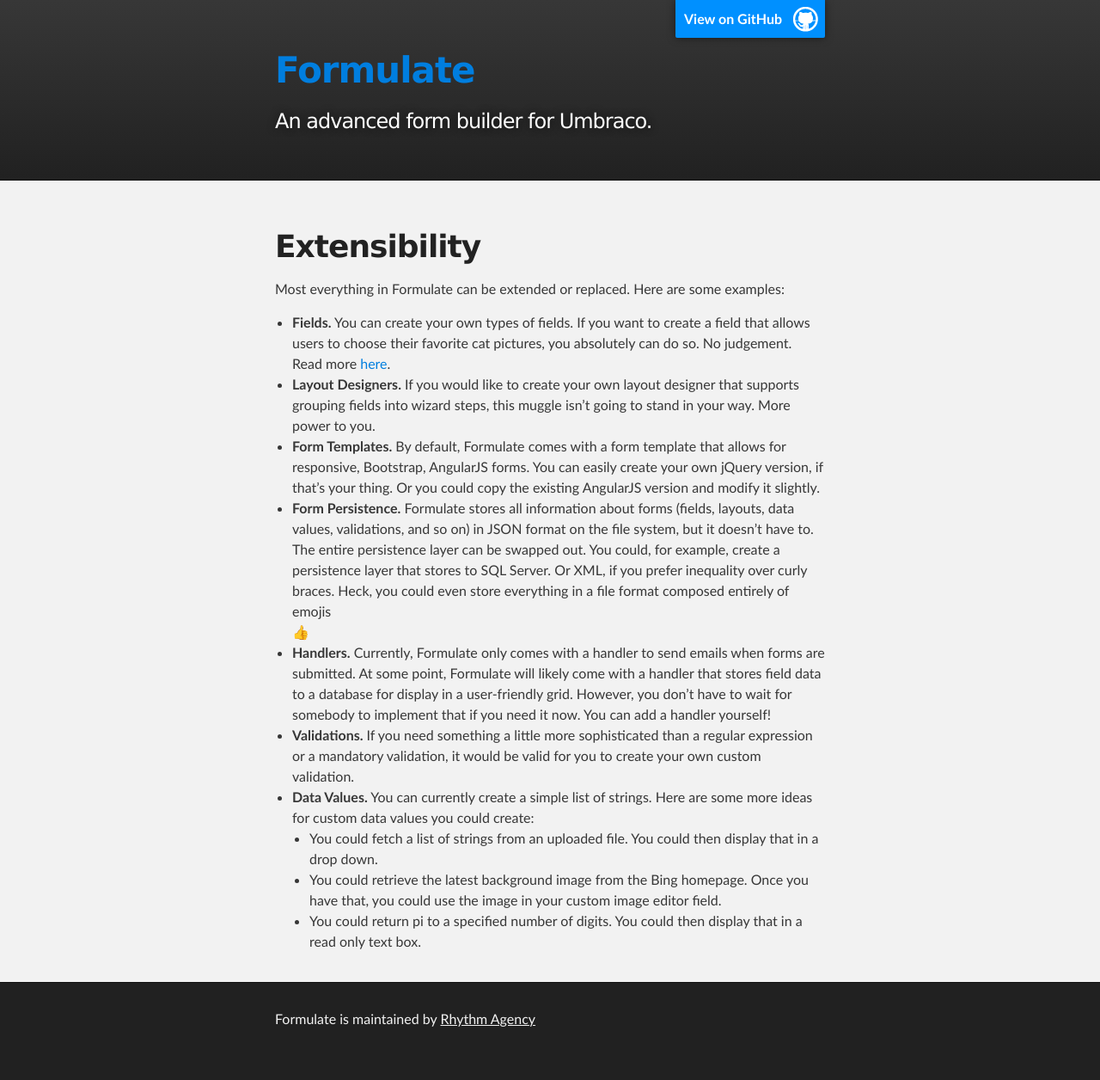
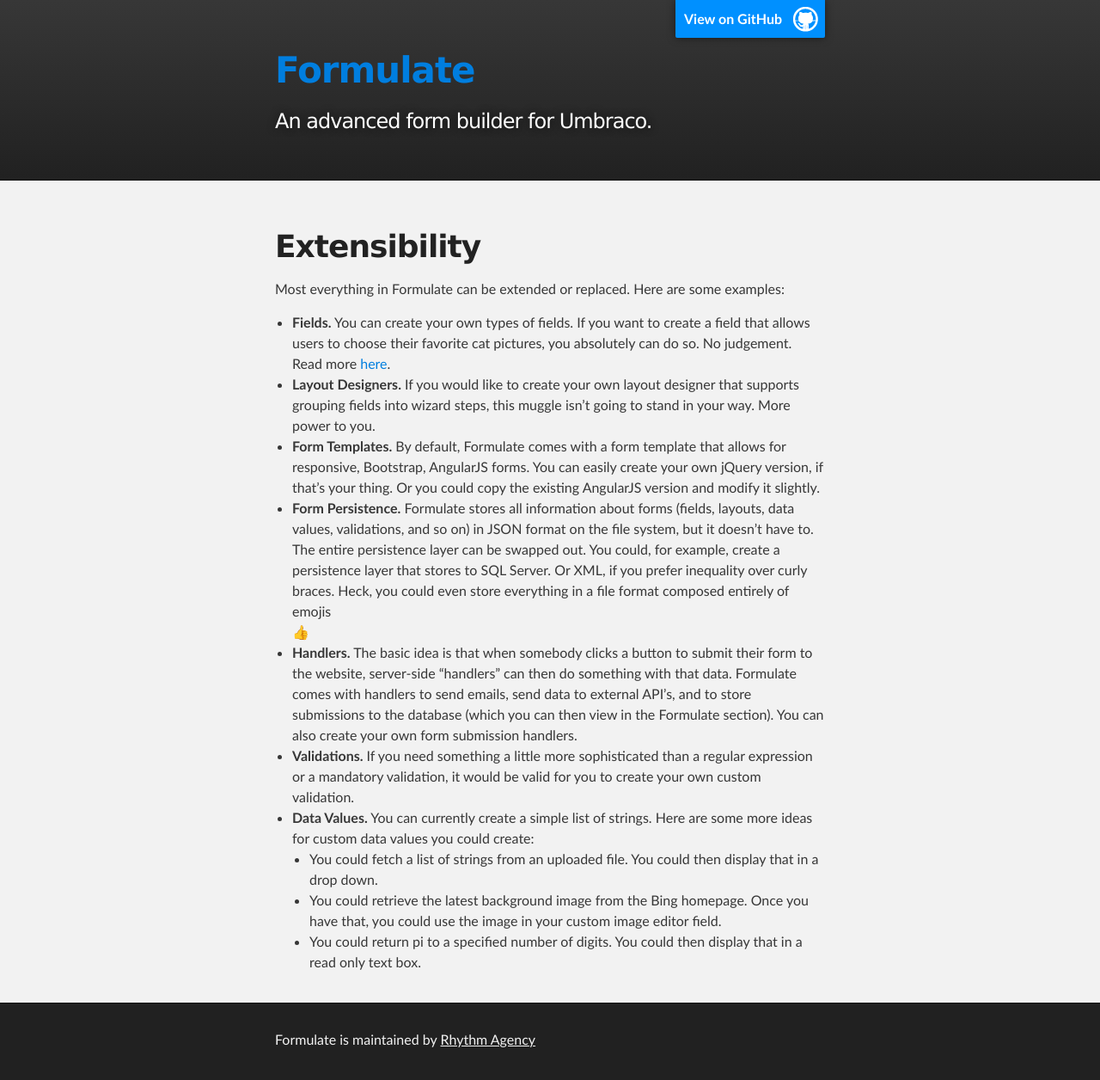
Before and after one commit to rhythmagency/formulate, a Jekyll site: the page built from extensibility.md, in a window 1280 px wide. Shown: the whole page at 86% size. Built offline with Jekyll 4.4.1, drawn with Linux system fonts in a browser that asks for light colours; emoji names are drawn with the system emoji font; before the commit the page ends 1232 px from its top, so only the background shows below that.

Commit message:
Updated extensibility notes about handlers.
Since a couple more handlers have been added to Formulate, updated the docs to clarify what comes out of the box.

```diff
--- a/extensibility.md
+++ b/extensibility.md
@@ -11,7 +11,7 @@
 * **Form Templates.** By default, Formulate comes with a form template that allows for responsive, Bootstrap, AngularJS forms. You can easily create your own jQuery version, if that's your thing. Or you could copy the existing AngularJS version and modify it slightly.
 * **Form Persistence.** Formulate stores all information about forms (fields, layouts, data values, validations, and so on) in JSON format on the file system, but it doesn't have to. The entire persistence layer can be swapped out. You could, for example, create a persistence layer that stores to SQL Server. Or XML, if you prefer inequality over curly braces. Heck, you could even store everything in a file format composed entirely of emojis
 :+1:
-* **Handlers.** Currently, Formulate only comes with a handler to send emails when forms are submitted. At some point, Formulate will likely come with a handler that stores field data to a database for display in a user-friendly grid. However, you don't have to wait for somebody to implement that if you need it now. You can add a handler yourself!
+* **Handlers.** The basic idea is that when somebody clicks a button to submit their form to the website, server-side "handlers" can then do something with that data. Formulate comes with handlers to send emails, send data to external API's, and to store submissions to the database (which you can then view in the Formulate section). You can also create your own form submission handlers.
 * **Validations.** If you need something a little more sophisticated than a regular expression or a mandatory validation, it would be valid for you to create your own custom validation.
 * **Data Values.** You can currently create a simple list of strings. Here are some more ideas for custom data values you could create:
   * You could fetch a list of strings from an uploaded file. You could then display that in a drop down.
```
